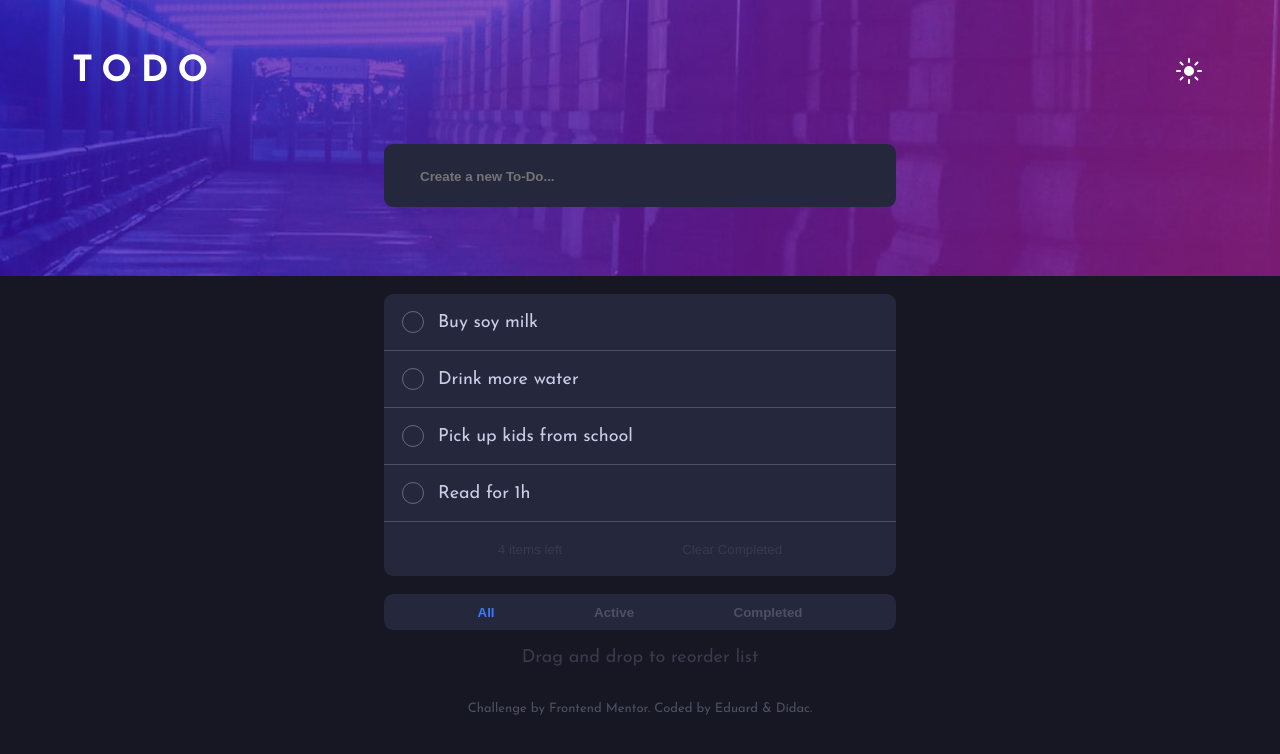
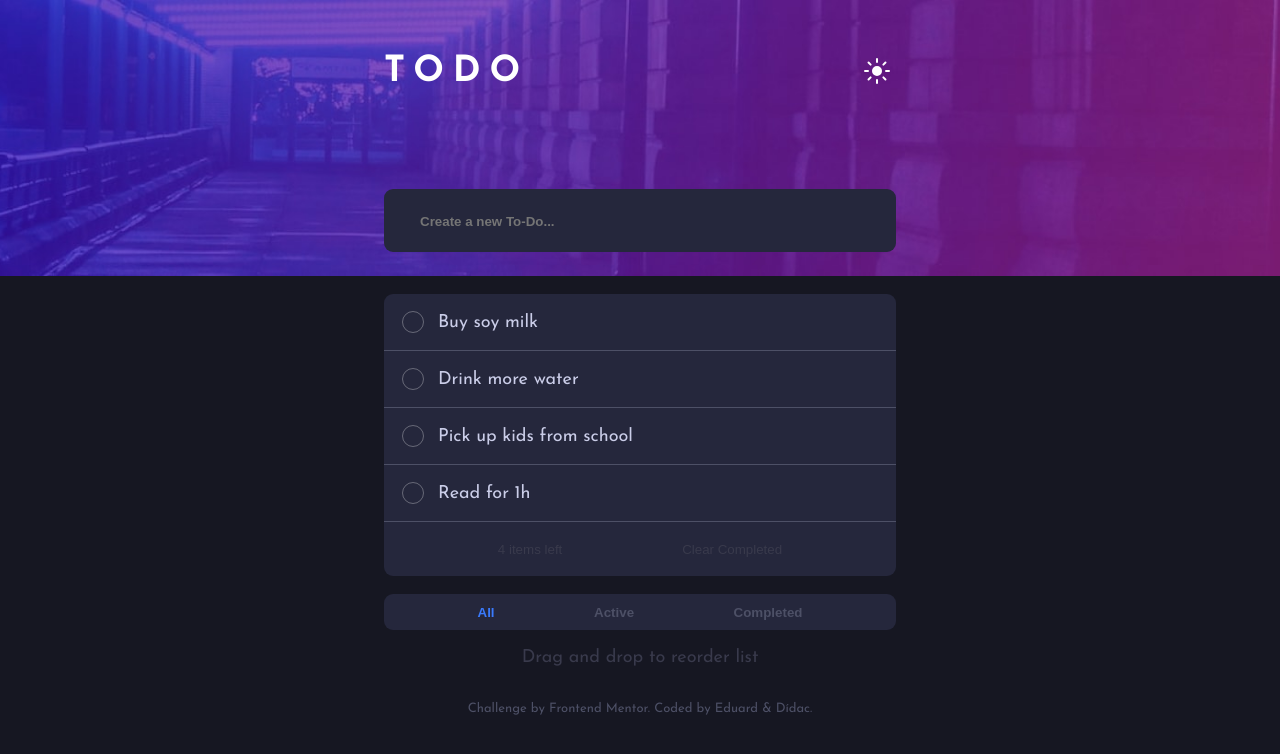
Before and after one commit to GoatBass/todo-app, a plain HTML site: page index.html in a window 1280 px wide. Drawn offline with nearby package versions, Linux system fonts and the light colour scheme; a script that the page names is missing.

Commit message:
Responsive detail fixed

```diff
--- a/css/main.css
+++ b/css/main.css
@@ -291,6 +291,8 @@ li {
 @media (min-width: 760px) {
     .header-flexbox {
         padding: 5rem;
+        margin: 0 auto;
+        width: 40%;
     }
 }
 
@@ -335,7 +337,7 @@ li {
     }
     .header-flexbox {
         padding: 2rem 6rem;
-        margin: 0;
+
     }
     .container {
         width: 40%;
```
